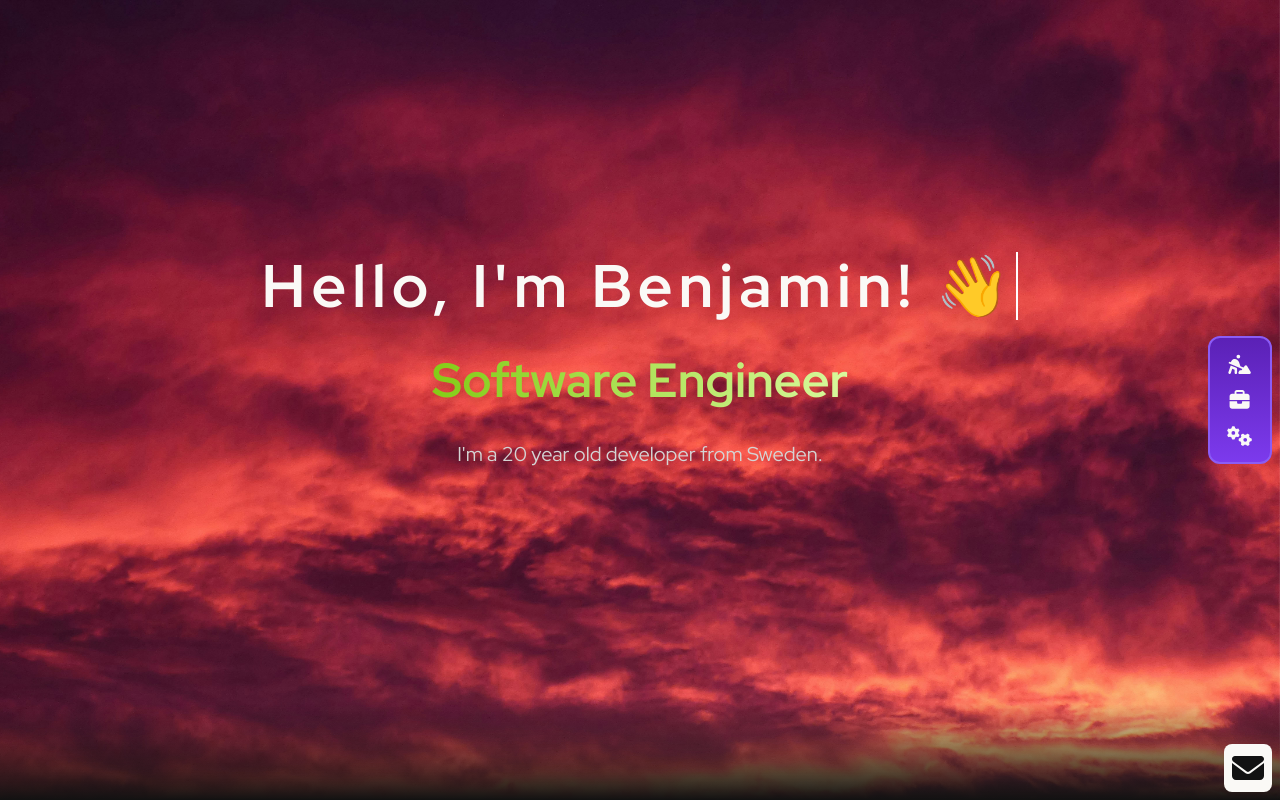
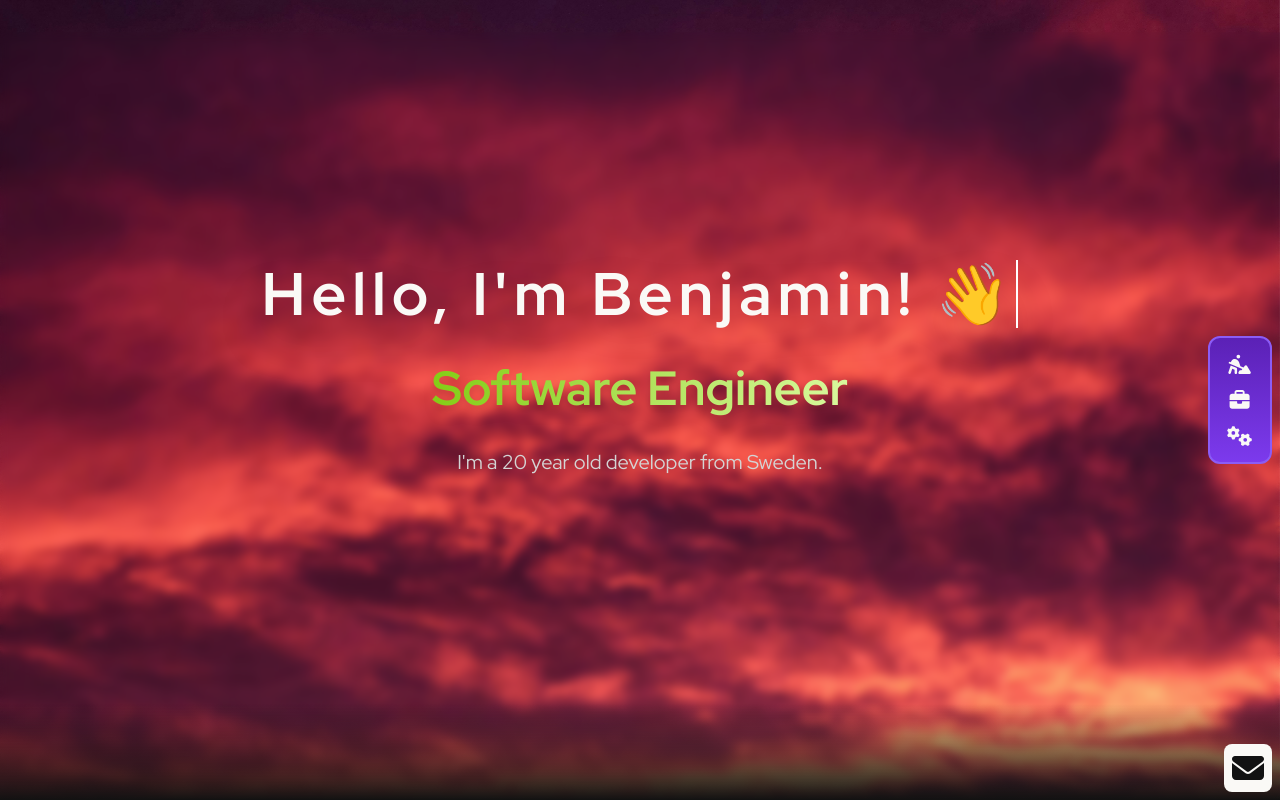
Before and after one commit to AI-nsley69/portfolio, a Vue app: page / in a window 1280 px wide. Built offline with nearby package versions, Linux system fonts and the light colour scheme.

Commit message:
Add backdrop blur to bg img

```diff
--- a/src/components/Main/Introduction.vue
+++ b/src/components/Main/Introduction.vue
@@ -2,8 +2,11 @@
   <section
     class="flex flex-col w-full min-h-screen lg:pt-4 xl:pt-8 gap-4 bg-with-img leading-4"
   >
+    <div class="w-full flex flex-col flex-1 backdrop-blur-sm">
       <!-- <img src="/backgrounds/introduction.jpg" loading="lazy" class="relative object-cover object-center top-0 h-screen" /> -->
-    <div class="flex flex-col flex-1 justify-center items-center w-full gap-8">
+      <div
+        class="flex flex-col flex-1 justify-center items-center w-full gap-8"
+      >
         <div class="text-left w-full flex flex-row justify-center px-4 h-fit">
           <h1
             class="typewriter font-bold w-fit max-w-fit text-2xl xl:text-6xl py-1 drop-shadow-2xl"
@@ -23,6 +26,7 @@
       <div
         class="min-h-24 w-full bg-gradient-to-b from-transparent to-black bottom-0 mt-auto mb-0"
       ></div>
+    </div>
   </section>
 </template>
 
```
Lines whose indentation alone changed are shown as unchanged.
